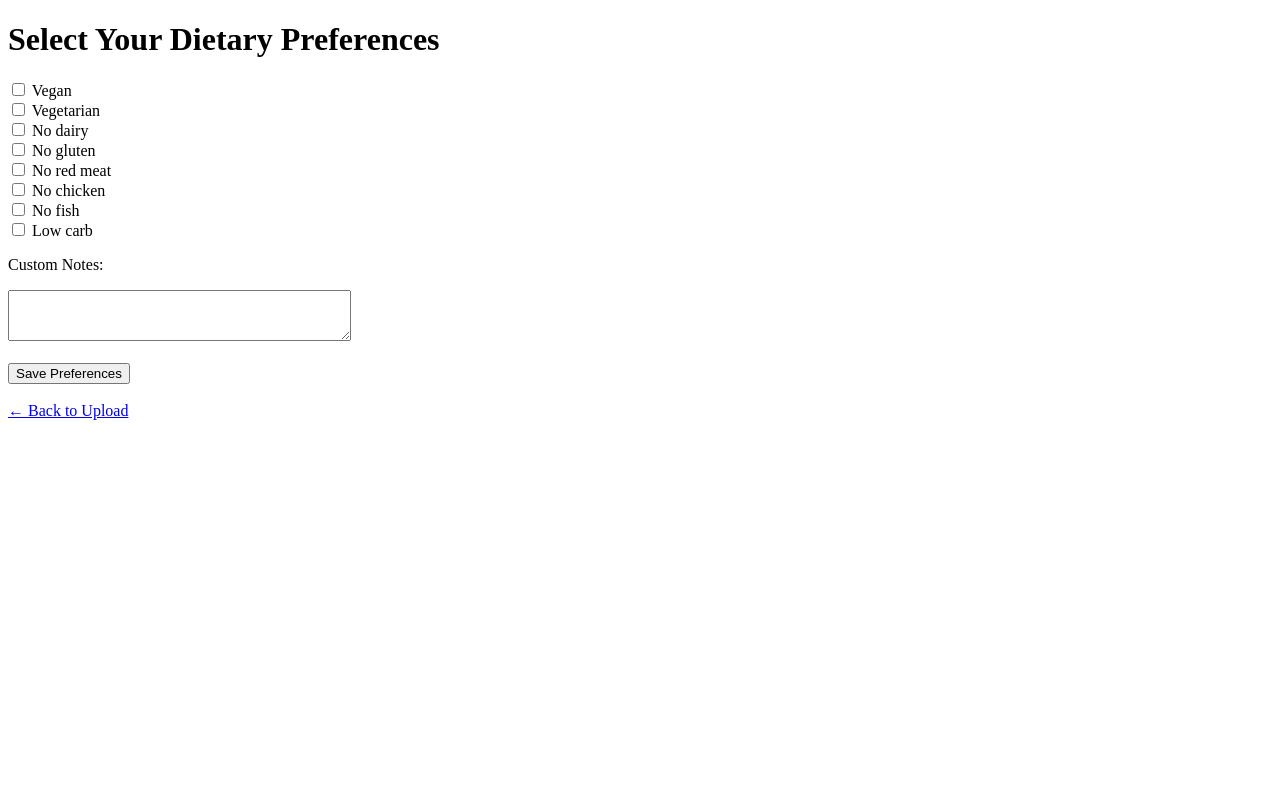
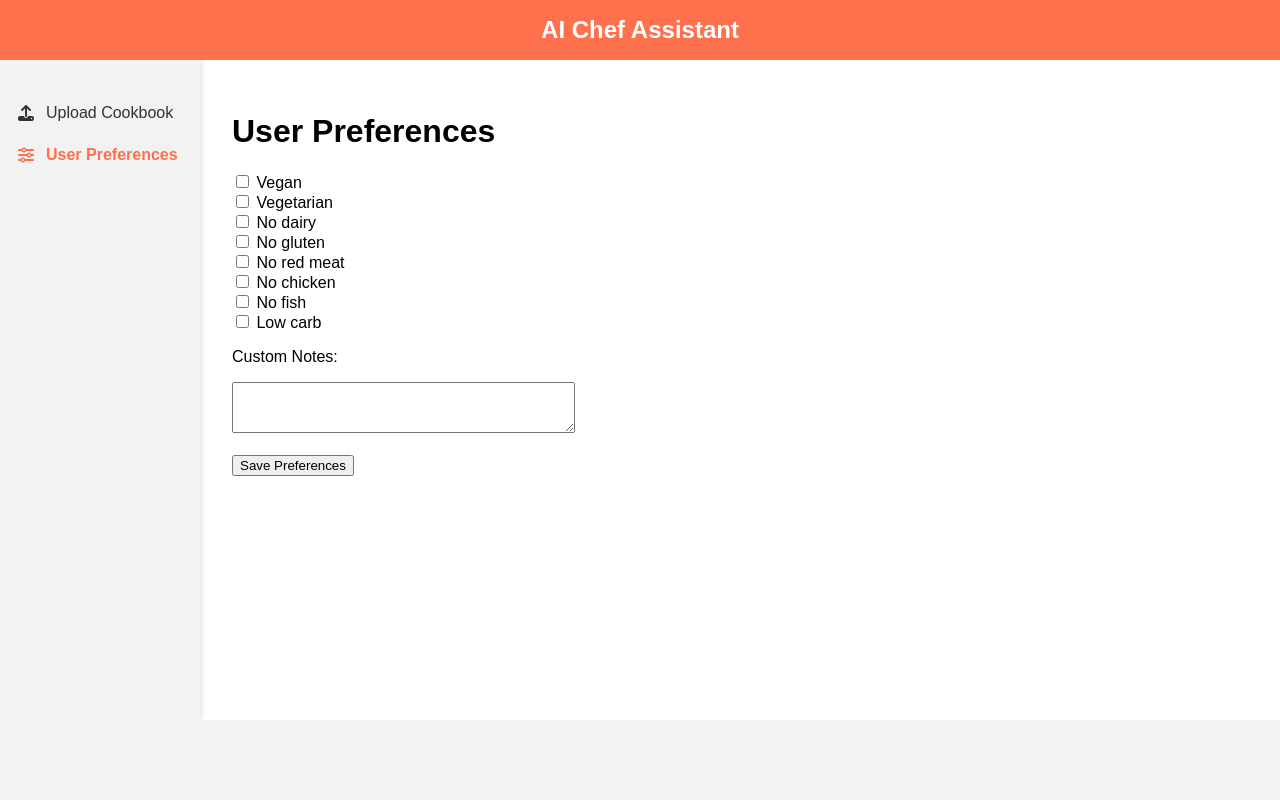
Before and after one commit to MykytaPal/AI_Chef_Assistant, a Django app: page /preferences/ in a window 1280 px wide. Run offline with Django 5.2, Linux system fonts and the light colour scheme.

Commit message:
UI Changes. Added NavBar, Header and Footer

```diff
--- /dev/null
+++ b/frontend/templates/base.html
@@ -0,0 +1,124 @@
+<!DOCTYPE html>
+<html lang="en">
+<head>
+  <meta charset="UTF-8">
+  <title>AI Chef Assistant</title>
+  <link rel="stylesheet" href="https://cdnjs.cloudflare.com/ajax/libs/font-awesome/6.5.0/css/all.min.css">
+  <style>
+    * {
+      box-sizing: border-box;
+    }
+
+    body {
+      font-family: Arial, sans-serif;
+      margin: 0;
+      padding: 0;
+      min-height: 100vh;
+      display: flex;
+      flex-direction: column;
+    }
+
+    header {
+      background-color: #ff704d;
+      color: white;
+      padding: 1rem 2rem;
+      position: relative;
+      text-align: center;
+    }
+
+    header a {
+      color: white;
+      text-decoration: none;
+      font-size: 1.5rem;
+      font-weight: bold;
+    }
+
+    #layout {
+      display: flex;
+      flex: 1;
+    }
+
+    #sidebar {
+      width: 200px;
+      background-color: #f2f2f2;
+      padding-top: 2rem;
+      box-shadow: 2px 0 5px rgba(0, 0, 0, 0.1);
+      overflow-x: hidden;
+      display: flex;
+      flex-direction: column;
+    }
+
+    #sidebar a {
+      display: flex;
+      align-items: center;
+      padding: 0.75rem 1rem;
+      color: #333;
+      text-decoration: none;
+      white-space: nowrap;
+    }
+
+    #sidebar a i {
+      margin-right: 10px;
+      width: 20px;
+      text-align: center;
+    }
+
+    #sidebar a:hover {
+      color: #ff704d;
+    }
+
+    .active-link {
+      font-weight: bold;
+      color: #ff704d !important;
+    }
+
+    #main-content-wrapper {
+      flex: 1;
+    }
+
+    #main-content {
+      padding: 2rem;
+    }
+
+    footer {
+      background-color: #f2f2f2;
+      height: 80px;
+      width: 100%;
+      text-align: center;
+    }
+  </style>
+</head>
+<body>
+
+  <header>
+    <a href="{% url 'upload_cookbook' %}">AI Chef Assistant</a>
+  </header>
+
+  <div id="layout">
+    <nav id="sidebar">
+      <a href="{% url 'upload_cookbook' %}" title="Upload Cookbook"
+         class="{% if request.path == '/' %}active-link{% endif %}">
+        <i class="fas fa-upload"></i>
+        <span>Upload Cookbook</span>
+      </a>
+
+      <a href="{% url 'set_preferences' %}" title="User Preferences"
+         class="{% if request.path == '/preferences/' %}active-link{% endif %}">
+        <i class="fas fa-sliders-h"></i>
+        <span>User Preferences</span>
+      </a>
+    </nav>
+
+    <div id="main-content-wrapper">
+      <main id="main-content">
+        {% block content %}{% endblock %}
+      </main>
+    </div>
+  </div>
+
+  <footer>
+    <!-- Empty footer -->
+  </footer>
+
+</body>
+</html>
--- a/frontend/templates/preferences.html
+++ b/frontend/templates/preferences.html
@@ -1,17 +1,18 @@
-<!DOCTYPE html>
-<html>
-<head>
-    <title>User Preferences</title>
-</head>
-<body>
-    <h1>Select Your Dietary Preferences</h1>
-    {% if message %}<p style="color:green;">{{ message }}</p>{% endif %}
+{% extends 'base.html' %}
+
+{% block content %}
+    <h1>User Preferences</h1>
+
+    {% if message %}
+        <p style="color: green;">{{ message }}</p>
+    {% endif %}
+
     <form method="POST">
         {% csrf_token %}
         {% for option in options %}
             <label>
                 <input type="checkbox" name="preferences" value="{{ option }}"
-                       {% if option in selected %}checked{% endif %}>
+                    {% if option in selected %}checked{% endif %}>
                 {{ option }}
             </label><br>
         {% endfor %}
@@ -21,8 +22,4 @@
 
         <button type="submit">Save Preferences</button>
     </form>
-
-    <br>
-    <a href="{% url 'upload_cookbook' %}">← Back to Upload</a>
-</body>
-</html>
+{% endblock %}
```
Also changed, not shown: frontend/templates/upload.html (+7 -12 lines).
